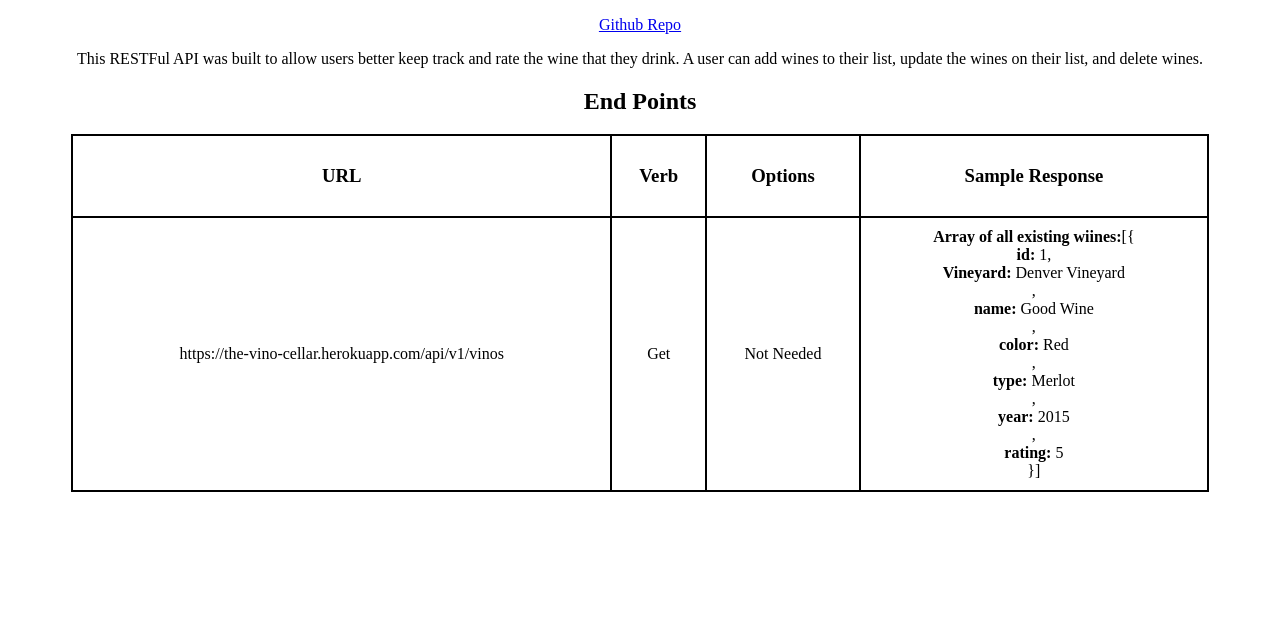
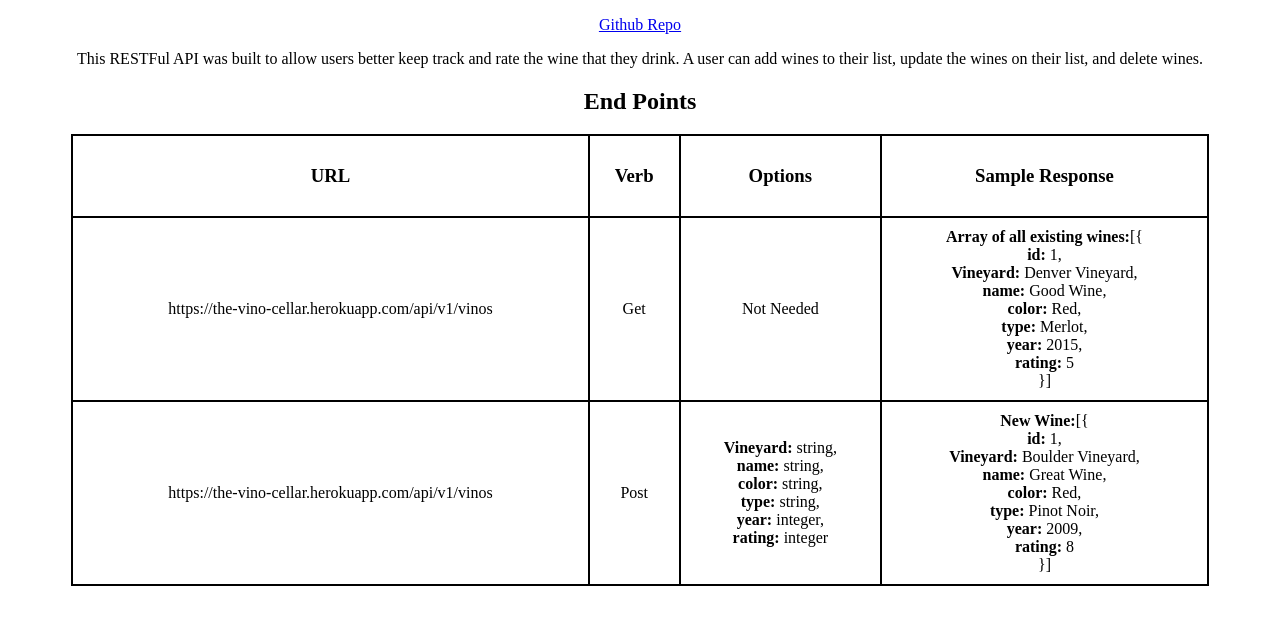
Before and after one commit to colbyallen012/My-Cellar, a website: page Public/index.html in a window 1280 px wide. Shown: the part 105-730 px from the top of the page. Drawn offline with Linux system fonts and the light colour scheme.

Commit message:
add documentation for post method

```diff
--- a/Public/index.html
+++ b/Public/index.html
@@ -23,7 +23,13 @@
           <td>https://the-vino-cellar.herokuapp.com/api/v1/vinos</td>
           <td>Get</td>
           <td>Not Needed</td>
-          <td><strong>Array of all existing wiines:</strong>[{</br><strong>id: </strong> 1,</br><strong>Vineyard: </strong>Denver Vineyard</br>,</br><strong>name: </strong>Good Wine</br>,</br><strong>color: </strong>Red</br>,</br><strong>type: </strong>Merlot</br>,</br><strong>year: </strong>2015</br>,</br><strong>rating: </strong>5</br>}]</td>
+          <td><strong>Array of all existing wines:</strong>[{</br><strong>id: </strong> 1,</br><strong>Vineyard: </strong>Denver Vineyard,</br><strong>name: </strong>Good Wine,</br><strong>color: </strong>Red,</br><strong>type: </strong>Merlot,</br><strong>year: </strong>2015,</br><strong>rating: </strong>5</br>}]</td>
+        </tr>
+        <tr>
+          <td>https://the-vino-cellar.herokuapp.com/api/v1/vinos</td>
+          <td>Post</td>
+          <td><strong>Vineyard: </strong>string,</br><strong>name: </strong>string,</br><strong>color: </strong>string,</br><strong>type: </strong>string,</br><strong>year: </strong>integer,</br><strong>rating: </strong>integer</br></td>
+          <td><strong>New Wine:</strong>[{</br><strong>id: </strong> 1,</br><strong>Vineyard: </strong>Boulder Vineyard,</br><strong>name: </strong>Great Wine,</br><strong>color: </strong>Red,</br><strong>type: </strong>Pinot Noir,</br><strong>year: </strong>2009,</br><strong>rating: </strong>8</br>}]</td>
         </tr>
       </table>
     </main>
```
